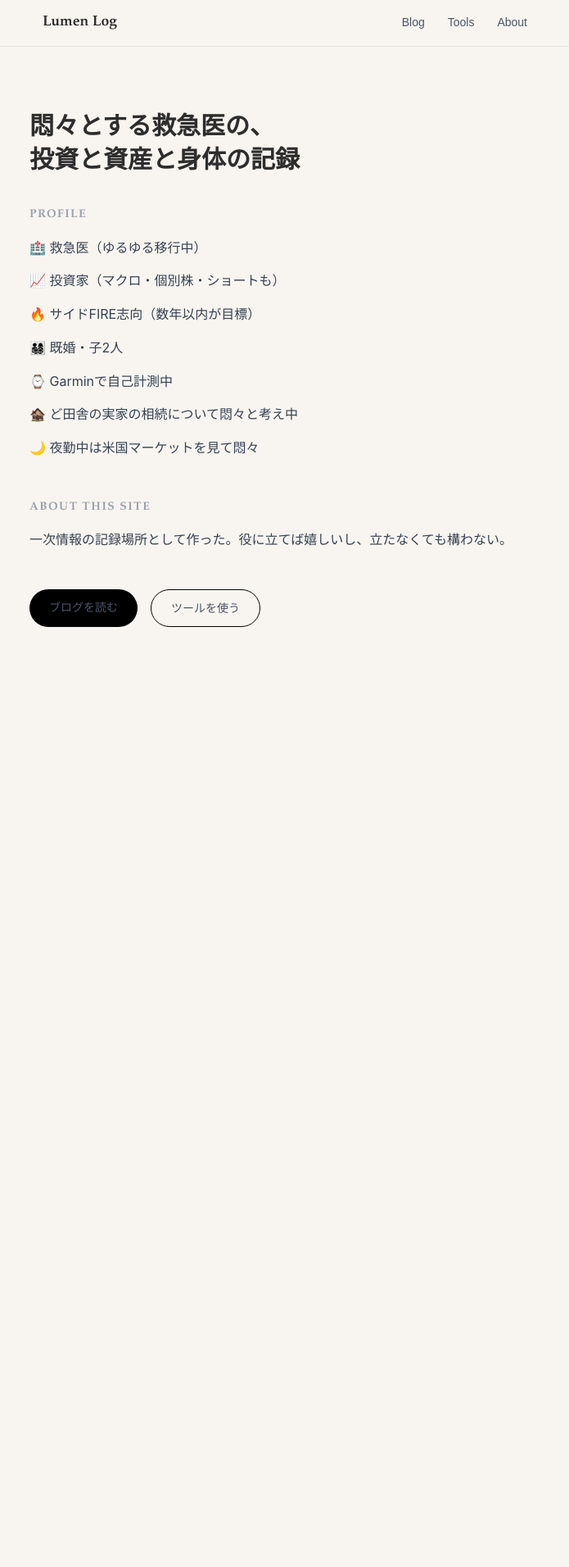
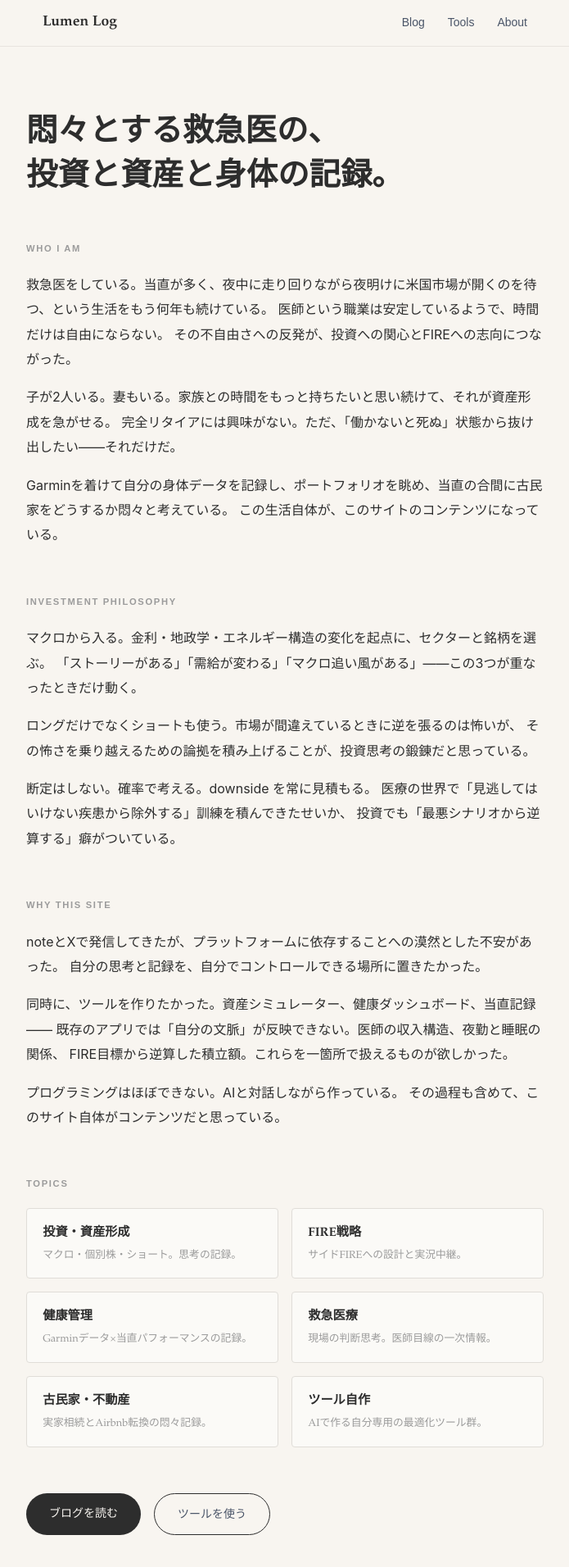
Before and after one commit to minminmiyoshi/lumen-log, a Next.js app: page /about in a window 1280 px wide. Shown: the top 1912 px of the page at 82% size, without its empty margins (292-987 px from the left). Before the commit the page ends 845 px from the top, so only its background shows below. Built offline with nearby package versions, Linux system fonts and the light colour scheme.

Commit message:
feat: aboutページ実装（プロフィール・投資哲学・サイト目的・テーマ一覧）

```diff
--- a/app/about/page.tsx
+++ b/app/about/page.tsx
@@ -1,44 +1,149 @@
+import type { Metadata } from "next";
+
+export const metadata: Metadata = {
+  title: "About | Lumen Log",
+  description: "夜勤救急医・投資家・セルフ最適化マニアの自己紹介とサイトについて",
+};
+
 export default function About() {
   return (
-    <main className="max-w-2xl mx-auto px-6 py-20">
+    <main style={{ maxWidth: "680px", margin: "0 auto", padding: "5rem 1.5rem 8rem" }}>
 
-      {/* キャッチコピー */}
-      <h1 className="text-3xl font-bold leading-snug mb-8">
-        悶々とする救急医の、<br />投資と資産と身体の記録
+      <h1 style={{
+        fontFamily: "Palatino, serif",
+        fontSize: "clamp(1.6rem, 4vw, 2.4rem)",
+        fontWeight: 700,
+        lineHeight: 1.4,
+        marginBottom: "3rem",
+        color: "var(--foreground)",
+      }}>
+        悶々とする救急医の、<br />
+        投資と資産と身体の記録。
       </h1>
 
-      {/* プロフィール */}
-      <section className="mb-12">
-        <h2 className="text-sm font-bold uppercase tracking-widest text-gray-400 mb-4">Profile</h2>
-        <ul className="space-y-3 text-gray-700">
-          <li>🏥 救急医（ゆるゆる移行中）</li>
-          <li>📈 投資家（マクロ・個別株・ショートも）</li>
-          <li>🔥 サイドFIRE志向（数年以内が目標）</li>
-          <li>👨‍👩‍👧‍👦 既婚・子2人</li>
-          <li>⌚ Garminで自己計測中</li>
-          <li>🏚️ ど田舎の実家の相続について悶々と考え中</li>
-          <li>🌙 夜勤中は米国マーケットを見て悶々</li>
-        </ul>
+      <section style={{ marginBottom: "3.5rem" }}>
+        <SectionLabel>Who I am</SectionLabel>
+        <div style={{ display: "flex", flexDirection: "column", gap: "1rem", color: "var(--foreground)", lineHeight: 1.9 }}>
+          <p>
+            救急医をしている。当直が多く、夜中に走り回りながら夜明けに米国市場が開くのを待つ、という生活をもう何年も続けている。
+            医師という職業は安定しているようで、時間だけは自由にならない。
+            その不自由さへの反発が、投資への関心とFIREへの志向につながった。
+          </p>
+          <p>
+            子が2人いる。妻もいる。家族との時間をもっと持ちたいと思い続けて、それが資産形成を急がせる。
+            完全リタイアには興味がない。ただ、「働かないと死ぬ」状態から抜け出したい——それだけだ。
+          </p>
+          <p>
+            Garminを着けて自分の身体データを記録し、ポートフォリオを眺め、当直の合間に古民家をどうするか悶々と考えている。
+            この生活自体が、このサイトのコンテンツになっている。
+          </p>
+        </div>
       </section>
 
-      {/* サイトについて */}
-      <section className="mb-12">
-        <h2 className="text-sm font-bold uppercase tracking-widest text-gray-400 mb-4">About this site</h2>
-        <p className="text-gray-700 leading-relaxed">
-          一次情報の記録場所として作った。役に立てば嬉しいし、立たなくても構わない。
-        </p>
+      <section style={{ marginBottom: "3.5rem" }}>
+        <SectionLabel>Investment philosophy</SectionLabel>
+        <div style={{ display: "flex", flexDirection: "column", gap: "1rem", color: "var(--foreground)", lineHeight: 1.9 }}>
+          <p>
+            マクロから入る。金利・地政学・エネルギー構造の変化を起点に、セクターと銘柄を選ぶ。
+            「ストーリーがある」「需給が変わる」「マクロ追い風がある」——この3つが重なったときだけ動く。
+          </p>
+          <p>
+            ロングだけでなくショートも使う。市場が間違えているときに逆を張るのは怖いが、
+            その怖さを乗り越えるための論拠を積み上げることが、投資思考の鍛錬だと思っている。
+          </p>
+          <p>
+            断定はしない。確率で考える。downside を常に見積もる。
+            医療の世界で「見逃してはいけない疾患から除外する」訓練を積んできたせいか、
+            投資でも「最悪シナリオから逆算する」癖がついている。
+          </p>
+        </div>
       </section>
 
-      {/* 導線 */}
-      <section className="flex gap-4">
-        <a href="/blog" className="px-6 py-3 bg-black text-white rounded-full text-sm hover:opacity-80 transition">
+      <section style={{ marginBottom: "3.5rem" }}>
+        <SectionLabel>Why this site</SectionLabel>
+        <div style={{ display: "flex", flexDirection: "column", gap: "1rem", color: "var(--foreground)", lineHeight: 1.9 }}>
+          <p>
+            noteとXで発信してきたが、プラットフォームに依存することへの漠然とした不安があった。
+            自分の思考と記録を、自分でコントロールできる場所に置きたかった。
+          </p>
+          <p>
+            同時に、ツールを作りたかった。資産シミュレーター、健康ダッシュボード、当直記録——
+            既存のアプリでは「自分の文脈」が反映できない。医師の収入構造、夜勤と睡眠の関係、
+            FIRE目標から逆算した積立額。これらを一箇所で扱えるものが欲しかった。
+          </p>
+          <p>
+            プログラミングはほぼできない。AIと対話しながら作っている。
+            その過程も含めて、このサイト自体がコンテンツだと思っている。
+          </p>
+        </div>
+      </section>
+
+      <section style={{ marginBottom: "3.5rem" }}>
+        <SectionLabel>Topics</SectionLabel>
+        <div style={{ display: "grid", gridTemplateColumns: "1fr 1fr", gap: "1rem" }}>
+          {[
+            { label: "投資・資産形成", desc: "マクロ・個別株・ショート。思考の記録。" },
+            { label: "FIRE戦略", desc: "サイドFIREへの設計と実況中継。" },
+            { label: "健康管理", desc: "Garminデータ×当直パフォーマンスの記録。" },
+            { label: "救急医療", desc: "現場の判断思考。医師目線の一次情報。" },
+            { label: "古民家・不動産", desc: "実家相続とAirbnb転換の悶々記録。" },
+            { label: "ツール自作", desc: "AIで作る自分専用の最適化ツール群。" },
+          ].map(({ label, desc }) => (
+            <div key={label} style={{
+              padding: "1rem 1.2rem",
+              border: "1px solid #E0DDD8",
+              borderRadius: "4px",
+              background: "rgba(255,255,255,0.5)",
+            }}>
+              <div style={{ fontFamily: "Palatino, serif", fontWeight: 700, fontSize: "0.95rem", marginBottom: "0.3rem" }}>
+                {label}
+              </div>
+              <div style={{ fontSize: "0.8rem", color: "var(--muted)", lineHeight: 1.6 }}>
+                {desc}
+              </div>
+            </div>
+          ))}
+        </div>
+      </section>
+
+      <section style={{ display: "flex", gap: "1rem", flexWrap: "wrap" }}>
+        <a href="/blog" style={{
+          padding: "0.75rem 1.75rem",
+          background: "var(--foreground)",
+          color: "var(--background)",
+          borderRadius: "9999px",
+          fontSize: "0.875rem",
+          fontFamily: "sans-serif",
+        }}>
           ブログを読む
         </a>
-        <a href="/tools" className="px-6 py-3 border border-black rounded-full text-sm hover:bg-gray-50 transition">
+        <a href="/tools" style={{
+          padding: "0.75rem 1.75rem",
+          border: "1px solid var(--foreground)",
+          borderRadius: "9999px",
+          fontSize: "0.875rem",
+          fontFamily: "sans-serif",
+        }}>
           ツールを使う
         </a>
       </section>
 
     </main>
-  )
+  );
 }
+
+function SectionLabel({ children }: { children: React.ReactNode }) {
+  return (
+    <div style={{
+      fontSize: "0.7rem",
+      fontFamily: "sans-serif",
+      fontWeight: 700,
+      letterSpacing: "0.15em",
+      textTransform: "uppercase",
+      color: "var(--muted)",
+      marginBottom: "1.2rem",
+    }}>
+      {children}
+    </div>
+  );
+}
--- a/app/page.tsx
+++ b/app/page.tsx
@@ -15,9 +15,6 @@ export default function Home() {
         <a href="/tools" style={{ color: "var(--indigo)", fontFamily: "sans-serif" }}>
           → ツール
         </a>
-        <a href="/tools/simulator" style={{ color: "var(--indigo)", fontFamily: "sans-serif", fontSize: "0.875rem" }}>
-          → FIREシミュレーター（新機能）
-        </a>
         <a href="/about" style={{ color: "var(--indigo)", fontFamily: "sans-serif" }}>
           → このサイトについて
         </a>
```
